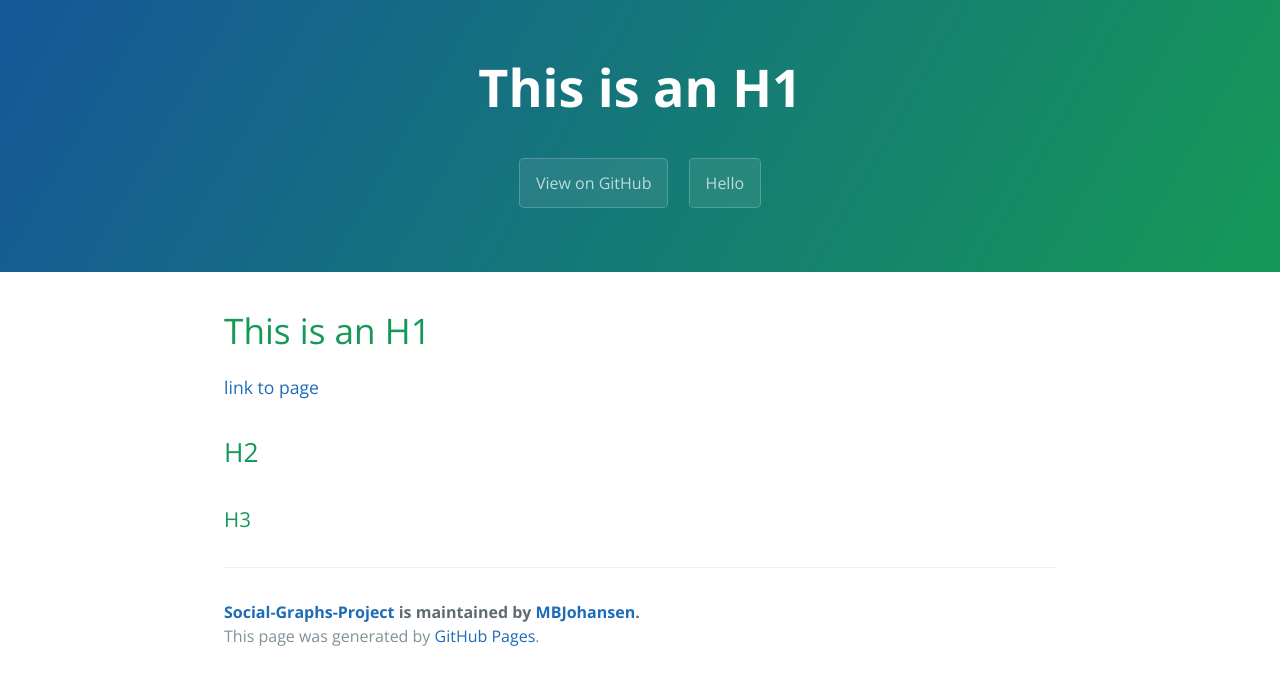
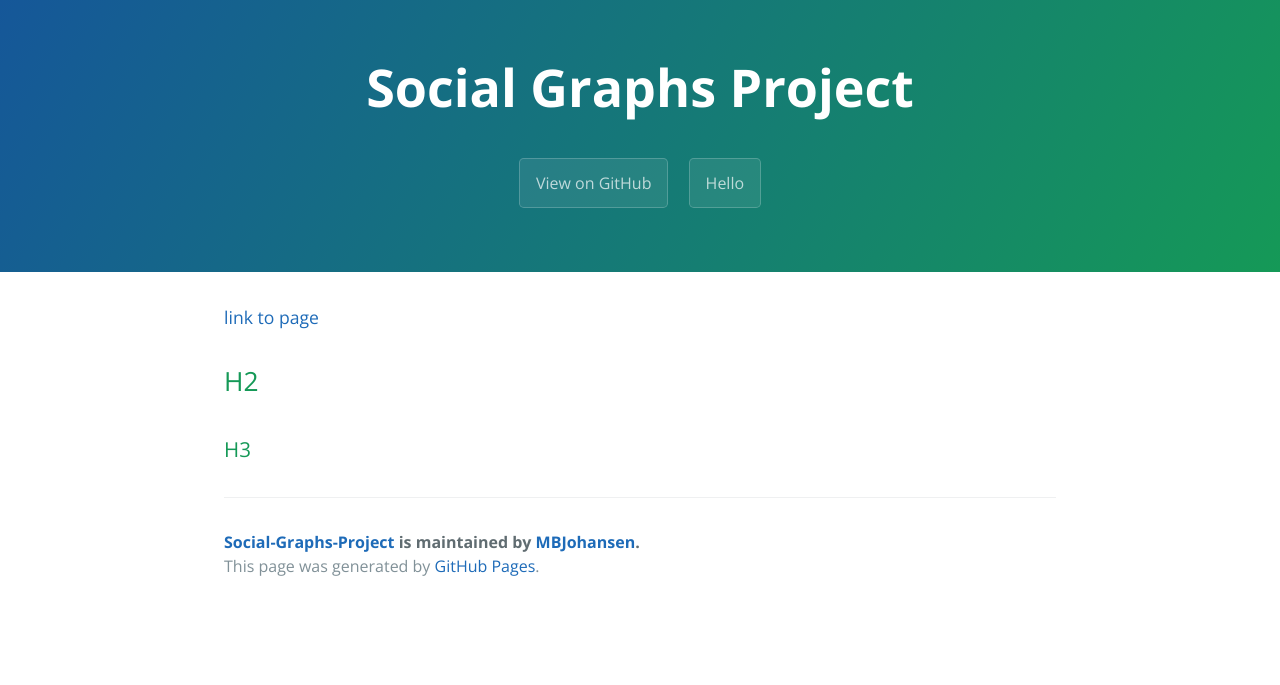
Before and after one commit to MBJohansen/Social-Graphs-Project, a Jekyll site: the page built from docs/index.md, in a window 1280 px wide. Shown: the top 685 px of the page. Built offline with Jekyll 4.4.1, drawn with Linux system fonts in a browser that asks for light colours; our own code applies the rules of GitHub Pages for plain Markdown files; the repository's description, which GitHub fills in, is left out.

Commit message:
Website: Update

```diff
--- a/docs/index.md
+++ b/docs/index.md
@@ -1,5 +1,3 @@
-
-# This is an H1
 
 [link to page](page.md)
 
```
